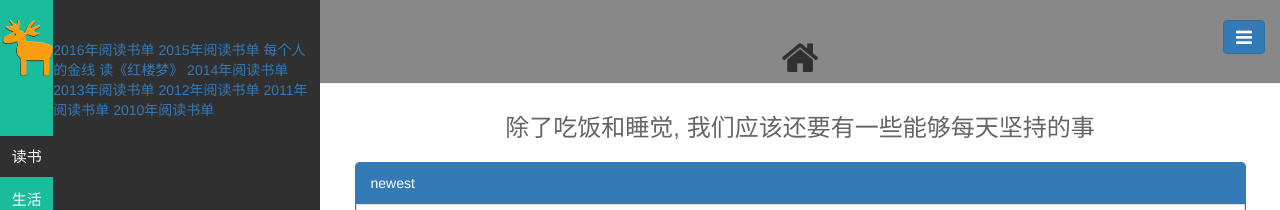
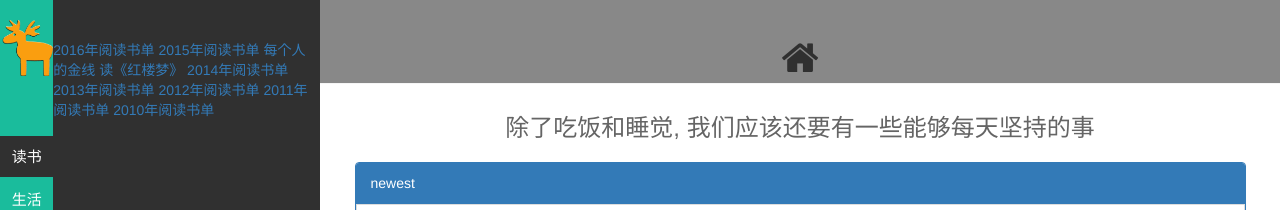
Before and after one commit to ichennan/ichennan.github.io, a Jekyll site: the page built from index.html, in a window 1280 px wide. Shown: the top 210 px of the page. Built offline with Jekyll 4.4.1, drawn with Linux system fonts in a browser that asks for light colours; Markdown is read by kramdown in place of the engine named in the settings; the list of posts is cut into pages by our own code.

Commit message:
remove showall button

```diff
--- a/_includes/footer.html
+++ b/_includes/footer.html
@@ -1,13 +1,3 @@
-<div style="position:fixed;right:15px;top:62px;">
-  <button id="content_btn" class="btn btn-primary" style="width:43px; height:34px;">
-    <i class="fa fa-lg fa-plus"></i>
-  </button>
-</div>
-<div style="position:fixed;right:15px;top:20px;">
-  <button id="nav_btn" class="btn btn-primary">
-    <i class="fa fa-lg fa-navicon"></i>
-  </button>
-</div>
 <script type="text/javascript" src="/public/js/jquery.js"></script>
 <script type="text/javascript" src="/public/js/bootstrap.js"></script>
 <script src="/public/js/jquery.pjax.js"></script>
```
